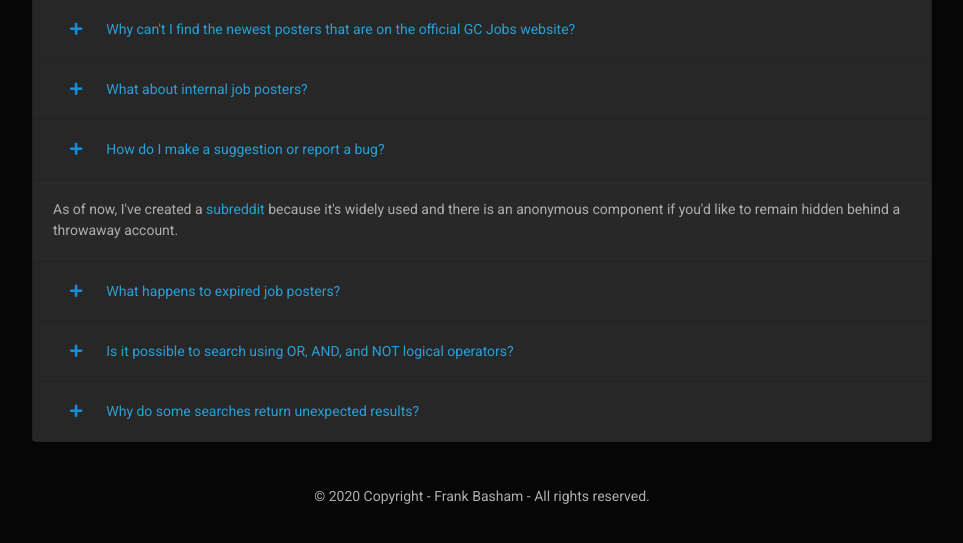
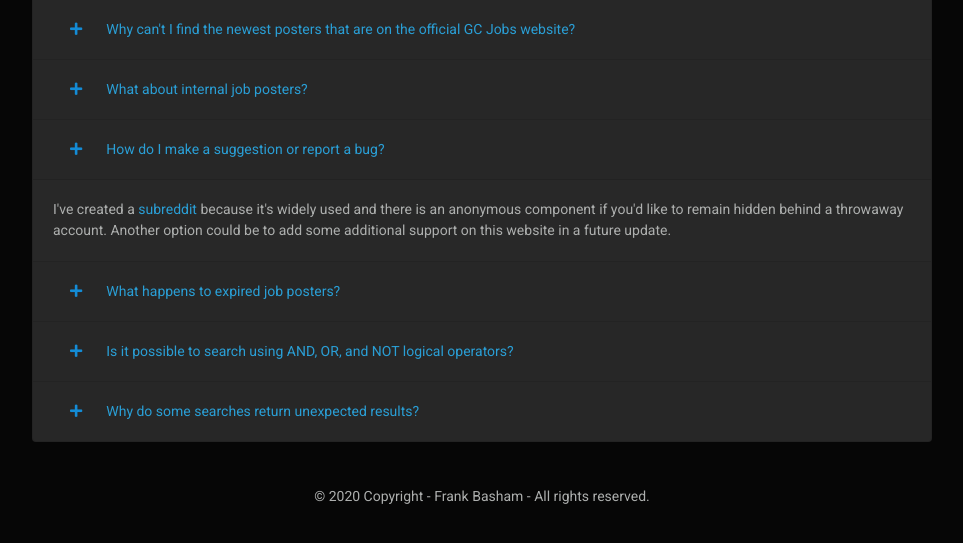
Before and after one commit to Fbasham/gcjobs, a Flask app: page /help in a window 1280 px wide, after a click on "How do I make a suggestion or report a bug?". Shown: the part 204-747 px from the top of the page, without its empty margins (158-1121 px from the left). Run offline with Flask 2, Linux system fonts and the light colour scheme; some libraries are stand-ins or nearby versions.

Commit message:
Update help.html

```diff
--- a/templates/help.html
+++ b/templates/help.html
@@ -78,8 +78,9 @@
         <div id="collapseFour2" class="collapse" aria-labelledby="headingFour2"
           data-parent="#accordion">
           <div class="card-body">
-            As of now, I've created a <a href="https://old.reddit.com/r/gcjobs/" target="_">subreddit</a> because it's widely used
-            and there is an anonymous component if you'd like to remain hidden behind a throwaway account.
+            I've created a <a href="https://old.reddit.com/r/gcjobs/" target="_">subreddit</a> because it's widely used
+            and there is an anonymous component if you'd like to remain hidden behind a throwaway account.  Another option could
+            be to add some additional support on this website in a future update.
           </div>
         </div>
       </div>
@@ -96,8 +97,8 @@
       <div id="collapseFive2" class="collapse" aria-labelledby="headingFive2"
           data-parent="#accordion">
           <div class="card-body">
-            The results that you see on the home page are all of the external job posters currently available at the last time they were pulled into
-            the database for this site.  If a poster expires and is no longer viewable on the office GC Jobs website, it will be dropped on here as well.
+            The results you see on the home page are all of the external job posters currently available at the last time they were pulled into
+            the database.  If a poster expires and is no longer viewable on the office GC Jobs website, it will <i>eventually</i> be dropped on here as well.
           </div>
         </div>
       </div>
@@ -107,7 +108,7 @@
           <h5 class="mb-0">
             <button class="btn btn-link collapsed" type="button" data-toggle="collapse"
               data-target="#collapseSix2" aria-expanded="false" aria-controls="collapseSix2">
-              <i class="fas fa-plus mr-4" style="color: #148cd6"></i>Is it possible to search using OR, AND, and NOT logical operators?
+              <i class="fas fa-plus mr-4" style="color: #148cd6"></i>Is it possible to search using AND, OR, and NOT logical operators?
             </button>
           </h5>
         </div>
@@ -116,7 +117,7 @@
           <div class="card-body">
             Currently AND is the only logical operator being supported and uses the comma separated syntax outlined under "How do I use the search bar?"
             In a future update I might include additional syntax for OR, NOT, and a combination or OR, AND, and NOT.  I don't envision there being a
-            pressing need for such searches though, which is why by default AND is the only operator supported.
+            pressing need for such searches though, which is why by default AND is the only operator supported.  The same goes for regex searches.
           </div>
         </div>
       </div>
```
